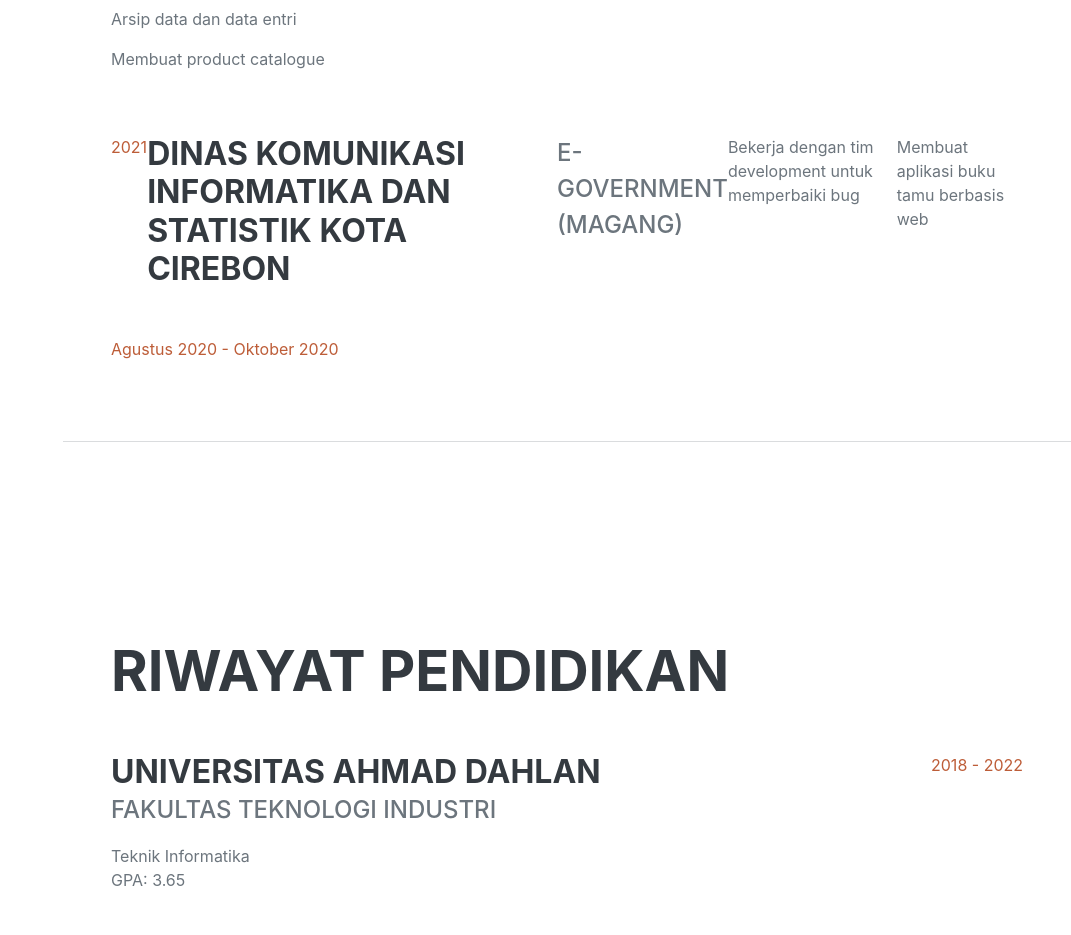
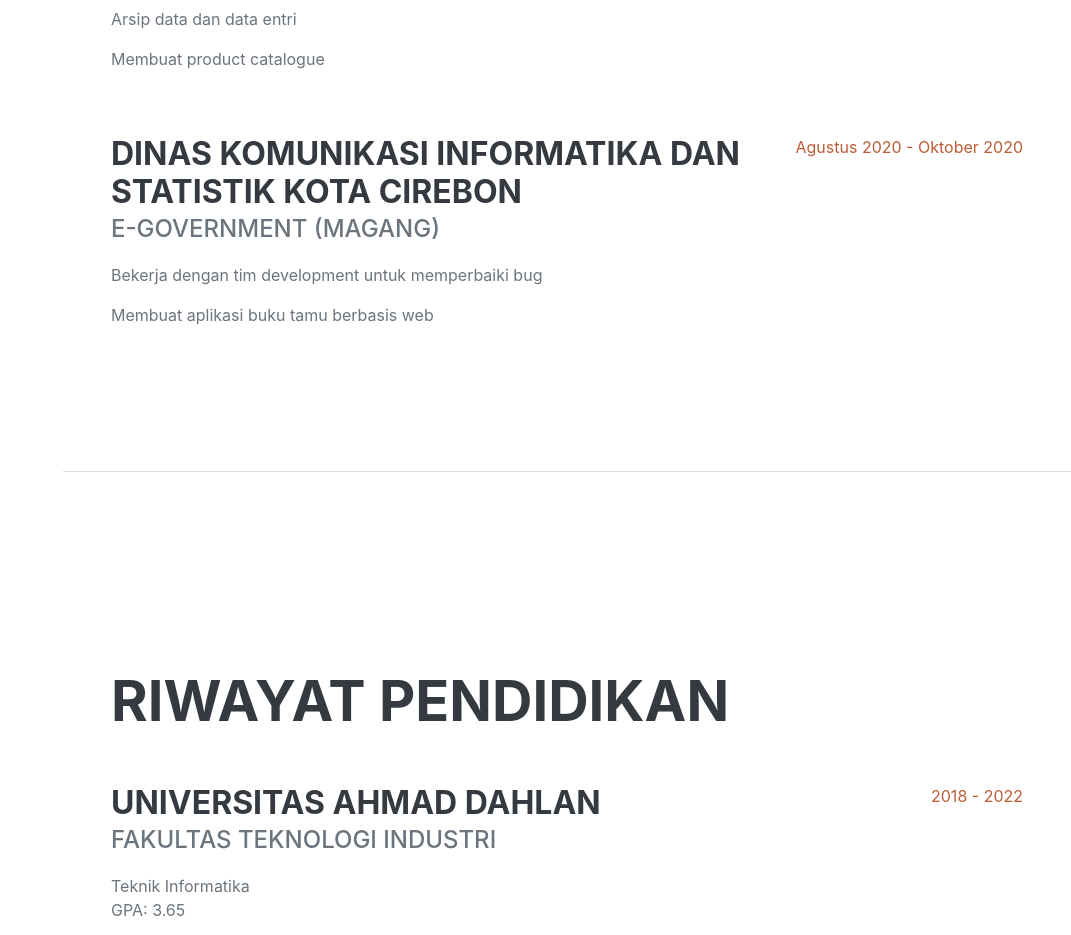
Before and after one commit to vietafitriaa/vietafitria.github.io, a plain HTML site: page index.html in a window 1280 px wide. Shown: the part 1160-2095 px from the top of the page, without its empty margins (209-1280 px from the left). Drawn offline with nearby package versions, Linux system fonts and the light colour scheme; a web font is replaced by a local one.

Commit message:
Update index.html

```diff
--- a/index.html
+++ b/index.html
@@ -72,7 +72,7 @@
                          <div class="flex-shrink-0"><span class="text-primary">Mei 2023 - Agustus 2023</span></div>
                     </div>
                     <div class="d-flex flex-column flex-md-row justify-content-between mb-5">
-                        <div class="flex-shrink-0"><span class="text-primary">2021</span></div>
+                        <div class="flex-grow-1">
                             <h3 class="mb-0">Dinas Komunikasi Informatika dan Statistik Kota Cirebon</h3>
                             <div class="subheading mb-3">E-Government (MAGANG)</div>
                             <p>Bekerja dengan tim development untuk memperbaiki bug</p>
```
